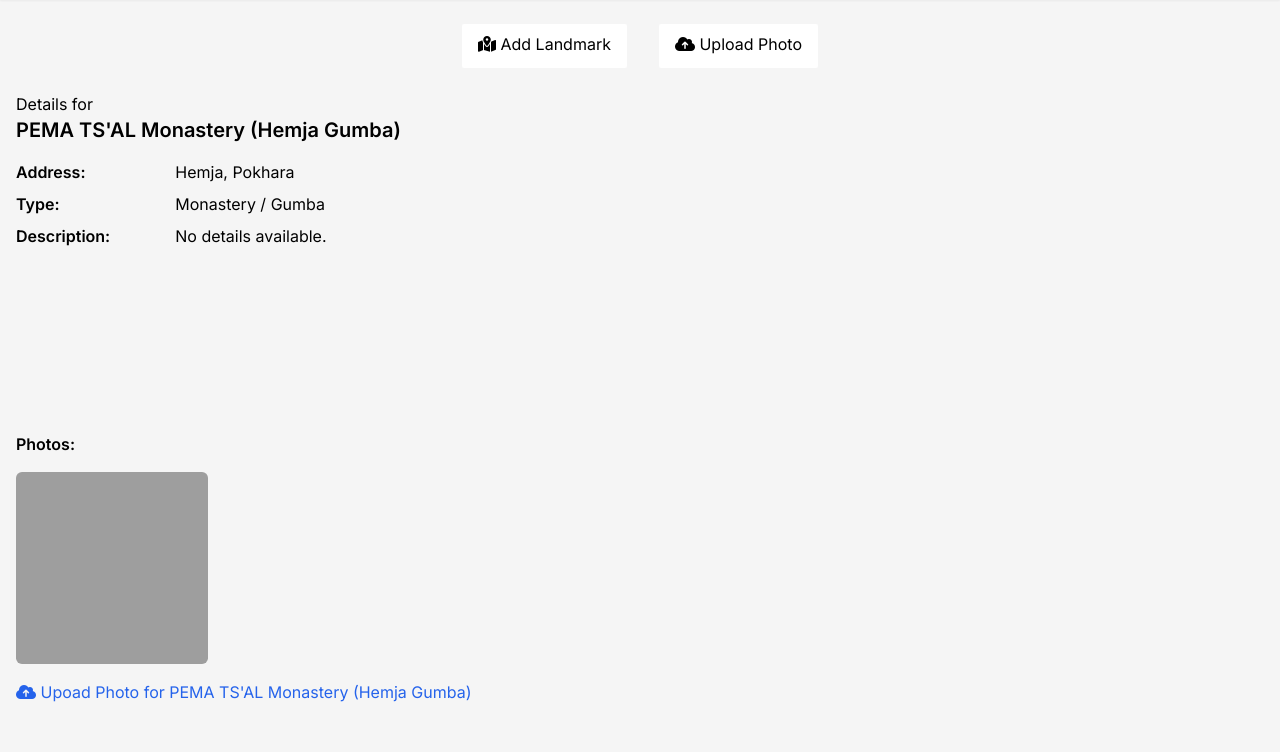
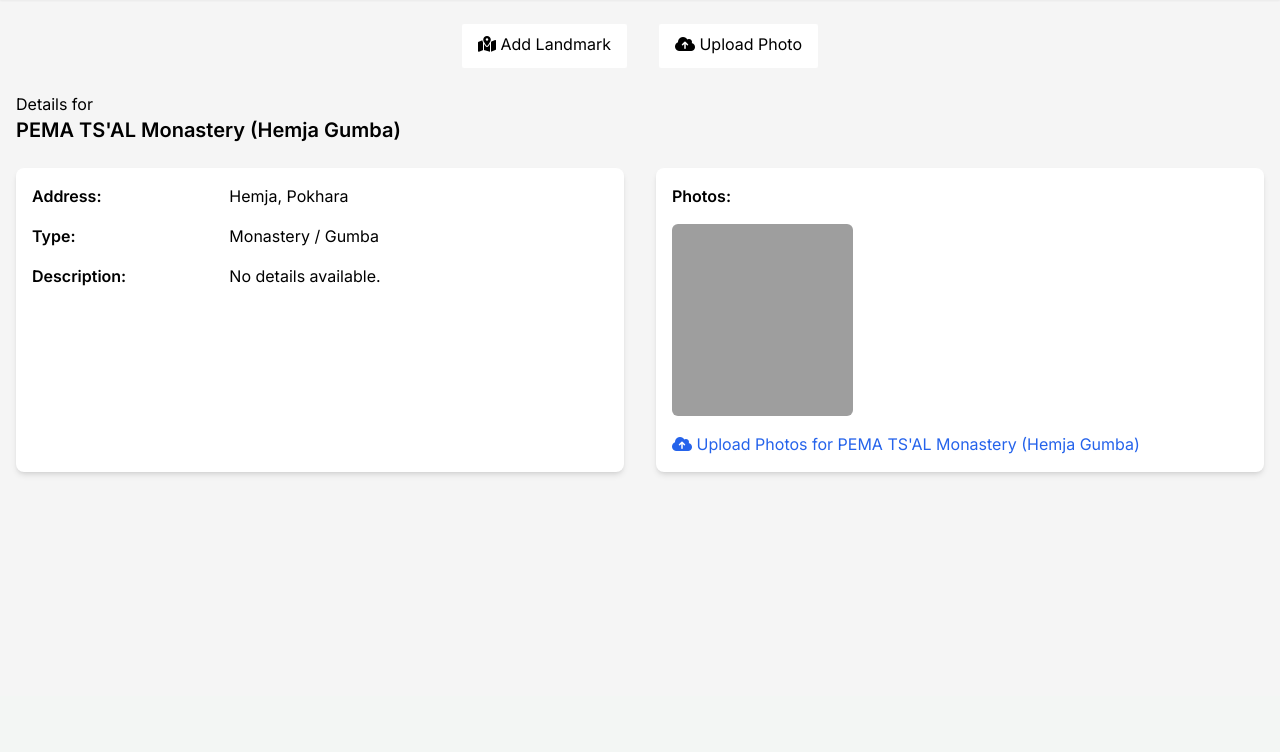
Before and after one commit to Gantavya-app/gantavya-backend, a Django app: page /landmark/1/ in a window 1280 px wide. Shown: the part 104-856 px from the top of the page. After the commit the page ends 580 px from the top, so only its background shows below. Run offline with Django 4.2, Linux system fonts and the light colour scheme; data comes from the database, SQL or seed files in the repository; some libraries are stand-ins or nearby versions; grey boxes are pictures that could not be loaded.

Commit message:
feat: style landmark detail page

```diff
--- a/gantavya/base/templates/base/Home.html
+++ b/gantavya/base/templates/base/Home.html
@@ -1,7 +1,7 @@
 {% extends 'base/index.html' %}
 {% load mytags %}
 
-{% block title %} Landmarks{% endblock %}
+{% block title %} Gantavya | Home{% endblock %}
 
 {% block body %}
 
--- a/gantavya/base/templates/base/landmark_detail.html
+++ b/gantavya/base/templates/base/landmark_detail.html
@@ -4,14 +4,14 @@
 <p>Details for</p>
 <h1 class="text-xl font-semibold">{{landmark.name}}</h1>
 
-<div class="grid grid-cols-2 w-fit gap-2 my-4">
-  <p><strong class="font-semibold">Address:</strong></p>
-  <p>{{ landmark.address }}</p>
-  <p><strong class="font-semibold">Type:</strong></p>
-  <p>{{ landmark.type }}</p>
-  <p><strong class="font-semibold">Description:</strong></p>
-  <!-- if landmark has no description, i want to display 'No details available.' -->
-  <p class="h-48 overflow-y-auto">
+<div class="mt-6 grid grid-cols-1 md:grid-cols-2 gap-8">
+  <div class="w-full h-full shadow-md rounded-lg bg-white p-4 grid grid-cols-1 sm:grid-cols-2 md:grid-cols-3 gap-4 ">
+    <p class="col-start-1 col-end-2"><strong class="font-semibold">Address:</strong></p>
+    <p class="col-start-2 col-end-4">{{ landmark.address }}</p>
+    <p class="col-start-1 col-end-2"><strong class="font-semibold">Type:</strong></p>
+    <p class="col-start-2 col-end-4">{{ landmark.type }}</p>
+    <p class="col-start-1 col-end-2"><strong class="font-semibold">Description:</strong></p>
+    <p class="col-start-2 col-end-4 h-48 w-full overflow-y-auto">
       {% if landmark.description %}
       {{ landmark.description }}
       {% else %}
@@ -21,32 +21,36 @@
 
   </div>
 
-<h2 class="font-semibold my-4">Photos:</h2>
+  <div class="w-full h-full shadow-md rounded-lg bg-white p-4 gap-4 flex flex-col justify-start items-start">
+    <h2 class="font-semibold">Photos:</h2>
 
+    <div class="h-full">
       {% if photos %}
-<ul class="gap-2 grid grid-cols-1 sm:grid-cols-2 md:grid-cols-3 lg:grid-cols-4 xl:grid-cols-5">
+      <div class="h-full gap-4 grid grid-cols-1 sm:grid-cols-2 md:grid-cols-3 h-48 overflow-y-auto">
         {% for photo in photos %}
-  <li>
-    <form method="post" action="{% url 'landmark_detail' photo.id %}" class="relative w-fit group">
-      <img src="{{ photo.photo.url }}" alt="Landmark Photo" class="w-48 object-cover aspect-square rounded-md" />
+        <form method="post" action="{% url 'landmark_detail' photo.id %}" class="h-full relative group">
+          <img src="{{ photo.photo.url }}" alt="Landmark Photo"
+            class="w-full h-full object-cover aspect-square rounded-md hover:shadow-xl duration-300 ease-in-out cursor-pointer" />
           {% csrf_token %}
           <button type="submit"
-        class="bg-red-500 w-6 shadow-sm text-white rounded absolute right-2 top-2 opacity-0 group-hover:opacity-100 group-hover:block duration-300 ease-in-out">
+            class="bg-red-500 w-6 shadow-md text-white rounded absolute right-2 top-2 opacity-0 group-hover:opacity-100 group-hover:block duration-300 ease-in-out">
             <i class="fas fa-remove"></i>
           </button>
         </form>
-  </li>
         {% endfor %}
-</ul>
+      </div>
       {% else %}
       <p>No photos available for this landmark.</p>
       {% endif %}
+    </div>
 
+    <div class="mt-auto text-blue-600  hover:text-blue-800 duration-300 ease-in-out">
       <a href="{% url 'upload_photo' landmark_id=landmark.id %}">
-  <div class="text-blue-600 my-4 hover:text-blue-800 duration-300 ease-in-out">
         <i class="fas fa-cloud-upload-alt"></i>
-    <span>Upoad Photo for {{landmark.name}} </span>
+        <span>Upload Photos for {{landmark.name}} </span>
+      </a>
     </div>
-</a>
+  </div>
+</div>
 
 {% endblock %}
```
Lines whose indentation alone changed are shown as unchanged.
